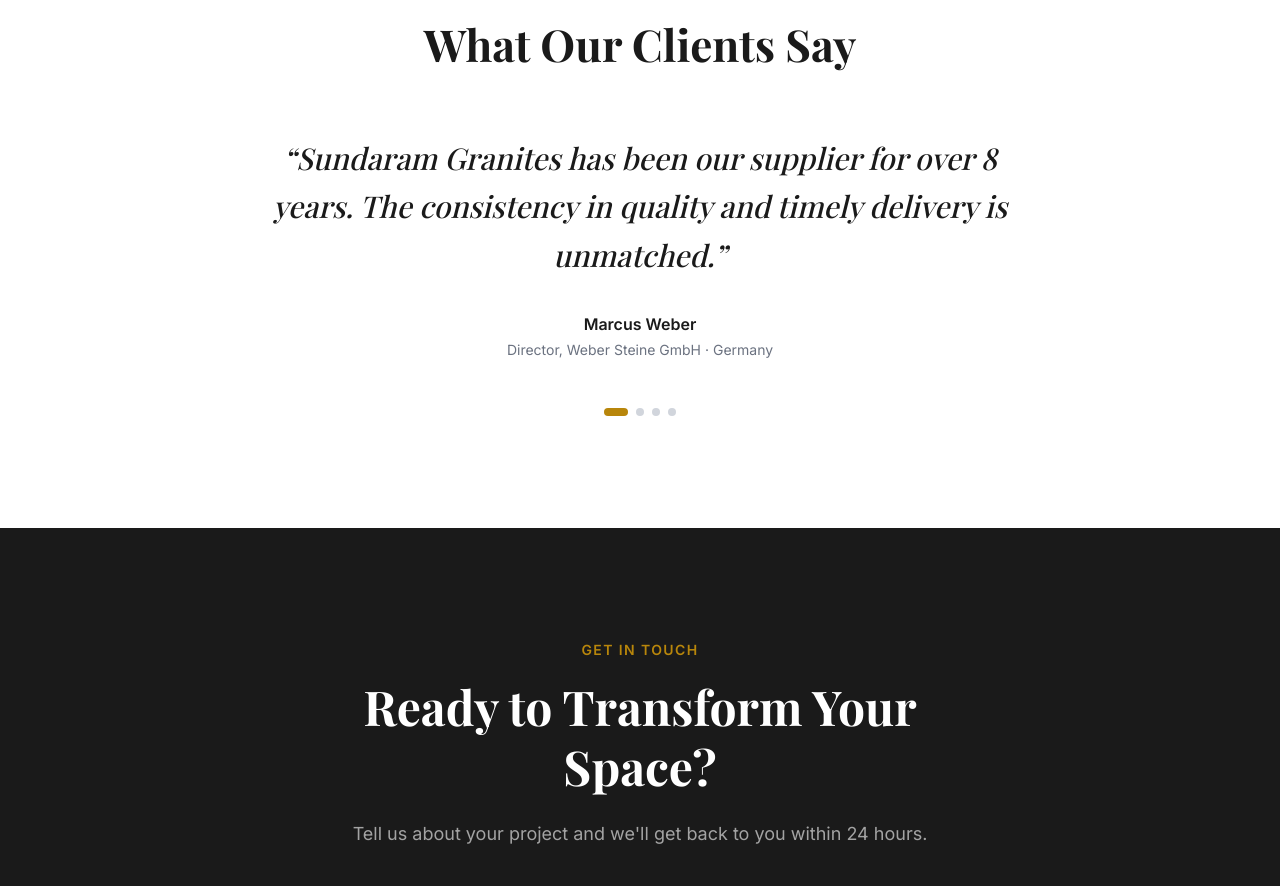
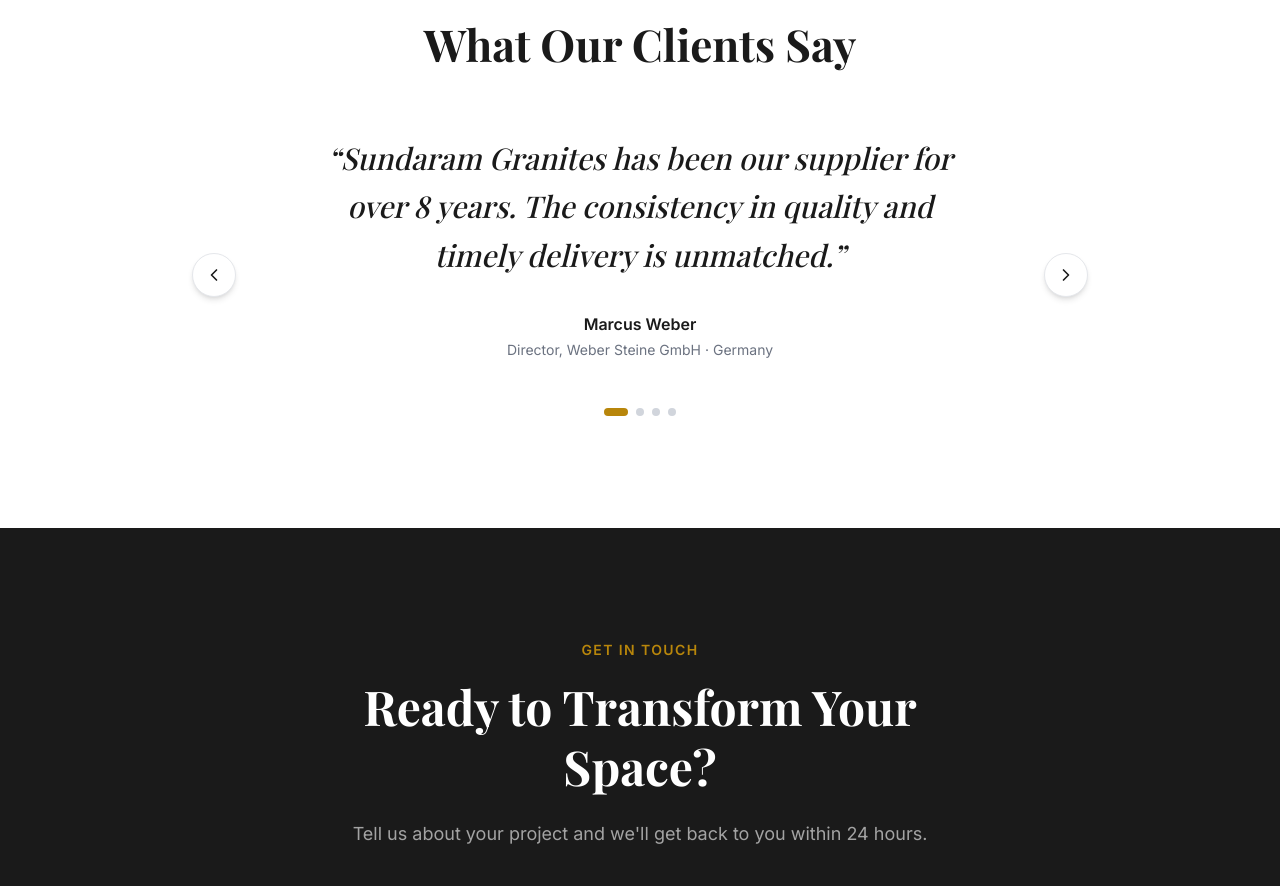
Before and after one commit to vanshDalal521/Gradient-stone, a Next.js app: page / in a window 1280 px wide. Shown: the part 4122-5008 px from the top of the page. Built offline with nearby package versions, Linux system fonts and the light colour scheme; a web font is replaced by a local one.

Commit message:
Add swipe and arrow navigation to testimonials carousel

```diff
--- a/src/components/home/Testimonials.tsx
+++ b/src/components/home/Testimonials.tsx
@@ -1,7 +1,8 @@
 "use client";
 
-import { useState } from "react";
-import { motion, AnimatePresence } from "framer-motion";
+import { useState, useCallback } from "react";
+import { motion, AnimatePresence, type PanInfo } from "framer-motion";
+import { ChevronLeft, ChevronRight } from "lucide-react";
 import { SectionHeading } from "@/components/ui/SectionHeading";
 
 const testimonials = [
@@ -35,8 +36,47 @@
   },
 ];
 
+const variants = {
+  enter: (direction: number) => ({
+    x: direction > 0 ? 300 : -300,
+    opacity: 0,
+  }),
+  center: { x: 0, opacity: 1 },
+  exit: (direction: number) => ({
+    x: direction > 0 ? -300 : 300,
+    opacity: 0,
+  }),
+};
+
 export function Testimonials() {
   const [current, setCurrent] = useState(0);
+  const [direction, setDirection] = useState(0);
+
+  const goTo = useCallback(
+    (index: number) => {
+      setDirection(index > current ? 1 : -1);
+      setCurrent(index);
+    },
+    [current]
+  );
+
+  const next = useCallback(() => {
+    setDirection(1);
+    setCurrent((prev) => (prev + 1) % testimonials.length);
+  }, []);
+
+  const prev = useCallback(() => {
+    setDirection(-1);
+    setCurrent((prev) => (prev - 1 + testimonials.length) % testimonials.length);
+  }, []);
+
+  const handleDragEnd = (_: unknown, info: PanInfo) => {
+    if (info.offset.x > 80) {
+      prev();
+    } else if (info.offset.x < -80) {
+      next();
+    }
+  };
 
   return (
     <section className="relative py-28 bg-white">
@@ -47,16 +87,42 @@
           align="center"
         />
 
-        <div className="mt-16 max-w-3xl mx-auto text-center">
-          <AnimatePresence mode="wait">
+        <div className="relative mt-16 max-w-3xl mx-auto text-center">
+          {/* Left Arrow */}
+          <button
+            onClick={prev}
+            className="absolute left-0 top-1/2 -translate-y-1/2 -translate-x-4 md:-translate-x-16 z-10 w-10 h-10 md:w-11 md:h-11 rounded-full bg-white border border-gray-200 shadow-md flex items-center justify-center text-[#1A1A1A] hover:border-[#B8860B] hover:text-[#B8860B] transition-all duration-300 active:scale-95"
+            aria-label="Previous testimonial"
+          >
+            <ChevronLeft className="w-5 h-5" />
+          </button>
+
+          {/* Right Arrow */}
+          <button
+            onClick={next}
+            className="absolute right-0 top-1/2 -translate-y-1/2 translate-x-4 md:translate-x-16 z-10 w-10 h-10 md:w-11 md:h-11 rounded-full bg-white border border-gray-200 shadow-md flex items-center justify-center text-[#1A1A1A] hover:border-[#B8860B] hover:text-[#B8860B] transition-all duration-300 active:scale-95"
+            aria-label="Next testimonial"
+          >
+            <ChevronRight className="w-5 h-5" />
+          </button>
+
+          {/* Swipeable content */}
+          <div className="overflow-hidden cursor-grab active:cursor-grabbing">
+            <AnimatePresence mode="wait" custom={direction}>
               <motion.div
                 key={current}
-              initial={{ opacity: 0, y: 20 }}
-              animate={{ opacity: 1, y: 0 }}
-              exit={{ opacity: 0, y: -20 }}
-              transition={{ duration: 0.5 }}
+                custom={direction}
+                variants={variants}
+                initial="enter"
+                animate="center"
+                exit="exit"
+                transition={{ duration: 0.4, ease: [0.16, 1, 0.3, 1] }}
+                drag="x"
+                dragConstraints={{ left: 0, right: 0 }}
+                dragElastic={0.3}
+                onDragEnd={handleDragEnd}
               >
-              <blockquote className="font-[family-name:var(--font-playfair)] text-2xl md:text-3xl font-medium text-[#1A1A1A] leading-relaxed italic">
+                <blockquote className="font-[family-name:var(--font-playfair)] text-2xl md:text-3xl font-medium text-[#1A1A1A] leading-relaxed italic px-8 md:px-12">
                   &ldquo;{testimonials[current].quote}&rdquo;
                 </blockquote>
                 <div className="mt-8">
@@ -69,13 +135,14 @@
                 </div>
               </motion.div>
             </AnimatePresence>
+          </div>
 
           {/* Dots */}
           <div className="flex items-center justify-center gap-2 mt-12">
             {testimonials.map((_, i) => (
               <button
                 key={i}
-                onClick={() => setCurrent(i)}
+                onClick={() => goTo(i)}
                 className={`w-2 h-2 rounded-full transition-all duration-300 ${
                   i === current
                     ? "bg-[#B8860B] w-6"
```
Lines whose indentation alone changed are shown as unchanged.
